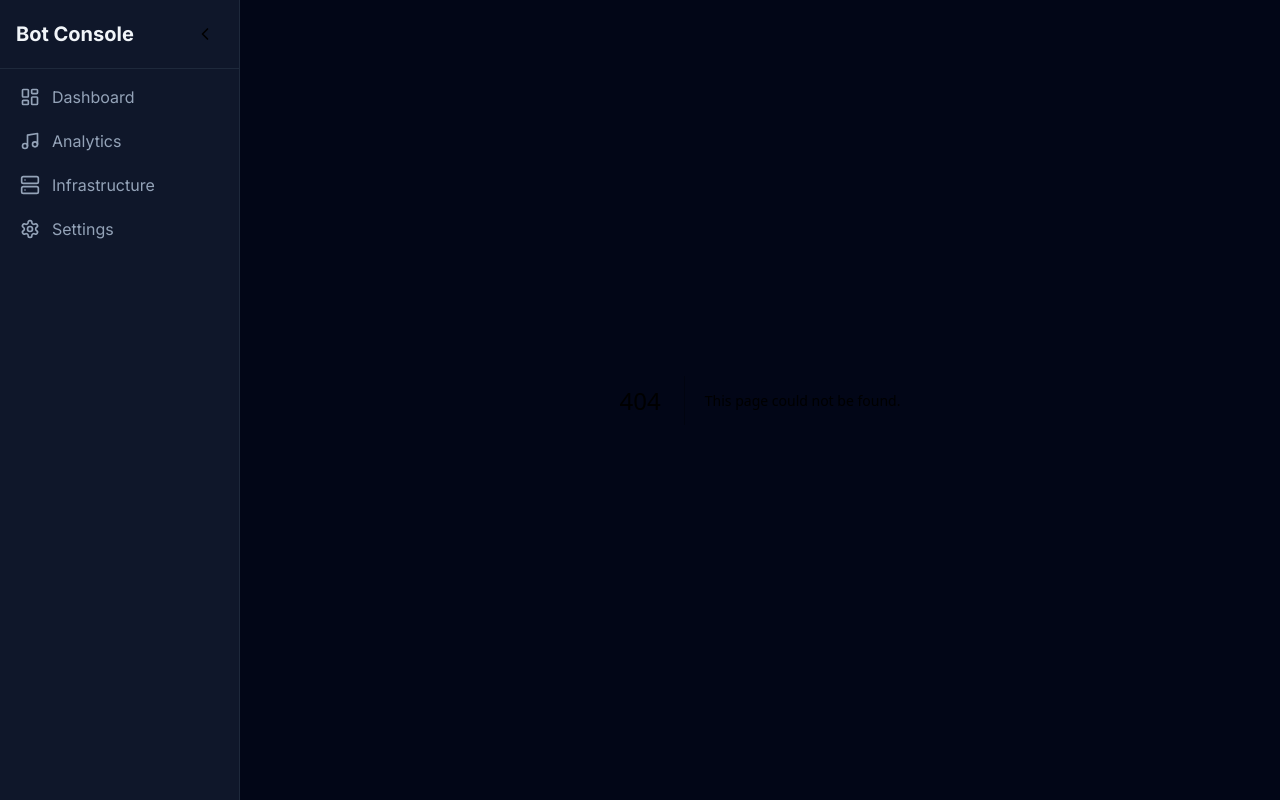
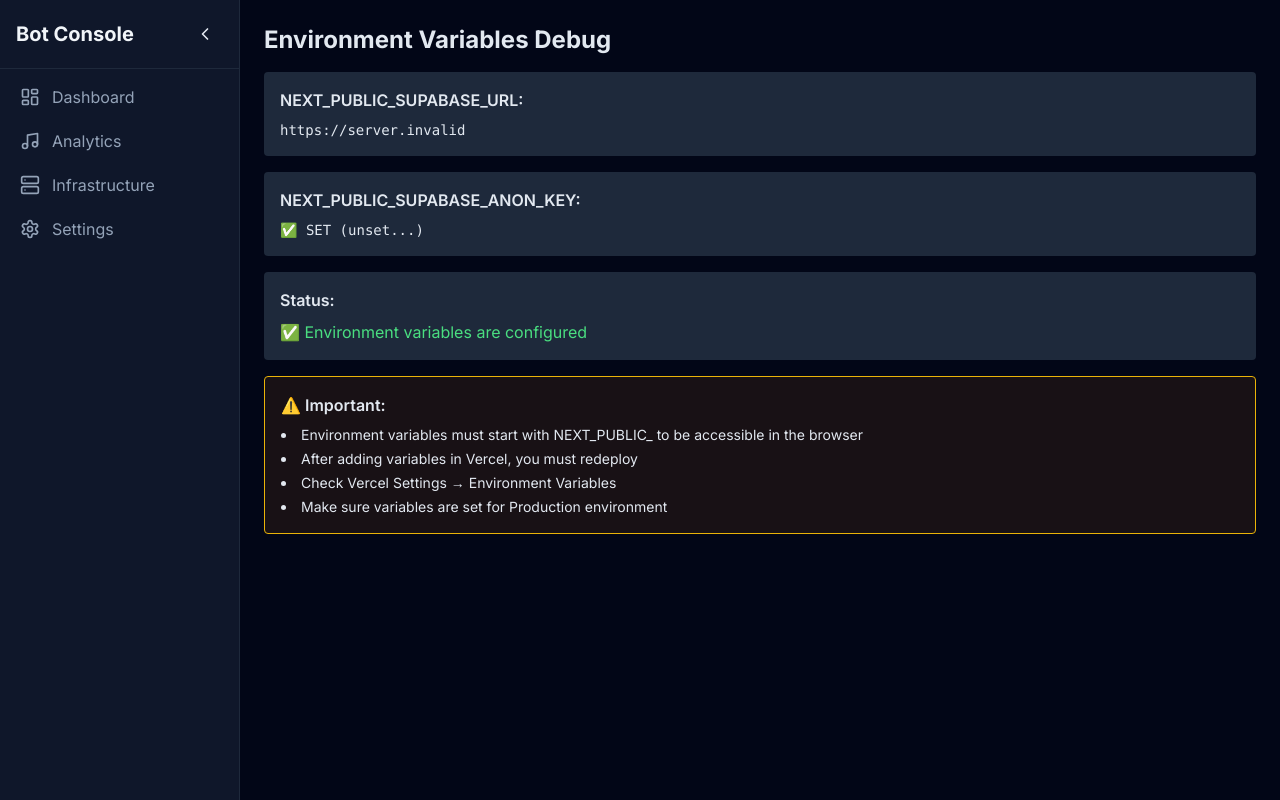
Before and after one commit to tstyr/gemini-discord-bot-wen-dashboard, a Next.js app: page /debug in a window 1280 px wide. Before the commit this address had no page. Built offline with nearby package versions, Linux system fonts and the light colour scheme; no server answers.

Commit message:
feat: Add debug page to check environment variables

```diff
--- /dev/null
+++ b/app/debug/page.tsx
@@ -0,0 +1,45 @@
+"use client";
+
+export default function DebugPage() {
+  const supabaseUrl = process.env.NEXT_PUBLIC_SUPABASE_URL;
+  const supabaseKey = process.env.NEXT_PUBLIC_SUPABASE_ANON_KEY;
+
+  return (
+    <div className="p-6 space-y-4">
+      <h1 className="text-2xl font-bold">Environment Variables Debug</h1>
+
+      <div className="bg-slate-800 p-4 rounded">
+        <h2 className="font-semibold mb-2">NEXT_PUBLIC_SUPABASE_URL:</h2>
+        <p className="font-mono text-sm break-all">
+          {supabaseUrl || "❌ NOT SET"}
+        </p>
+      </div>
+
+      <div className="bg-slate-800 p-4 rounded">
+        <h2 className="font-semibold mb-2">NEXT_PUBLIC_SUPABASE_ANON_KEY:</h2>
+        <p className="font-mono text-sm break-all">
+          {supabaseKey ? `✅ SET (${supabaseKey.substring(0, 20)}...)` : "❌ NOT SET"}
+        </p>
+      </div>
+
+      <div className="bg-slate-800 p-4 rounded">
+        <h2 className="font-semibold mb-2">Status:</h2>
+        {supabaseUrl && supabaseKey ? (
+          <p className="text-green-400">✅ Environment variables are configured</p>
+        ) : (
+          <p className="text-red-400">❌ Environment variables are missing</p>
+        )}
+      </div>
+
+      <div className="bg-yellow-900/20 border border-yellow-500 p-4 rounded">
+        <h2 className="font-semibold mb-2">⚠️ Important:</h2>
+        <ul className="list-disc list-inside space-y-1 text-sm">
+          <li>Environment variables must start with NEXT_PUBLIC_ to be accessible in the browser</li>
+          <li>After adding variables in Vercel, you must redeploy</li>
+          <li>Check Vercel Settings → Environment Variables</li>
+          <li>Make sure variables are set for Production environment</li>
+        </ul>
+      </div>
+    </div>
+  );
+}
```
